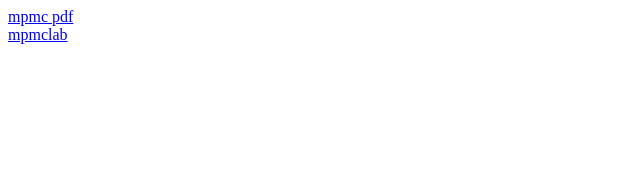
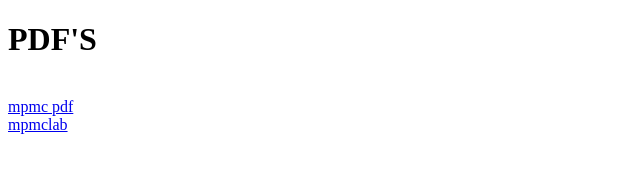
Before and after one commit to Dyne2123/Dyne2123.github.io, a plain HTML site: page index.html in a window 1280 px wide. Shown: the whole page, without its empty margins (0-640 px from the left). Drawn offline with Linux system fonts and the light colour scheme.

Commit message:
Update index.html

```diff
--- a/index.html
+++ b/index.html
@@ -1,6 +1,7 @@
 <!DOCTYPE html>
 <html>
     <body>
+        <h1>PDF'S</h1><br>
 
         <a href="https://drive.google.com/file/d/1IA8K2iSPweai8fVdxsS_hEg2HG4q6LKp/view?usp=drivesdk"> mpmc pdf</a><br>
 <a href="https://drive.google.com/file/d/1Q6H3gMKj49x4PVgAUcqjHY5cDGefQrZe/view?usp=drivesdk">mpmclab</a>
```
